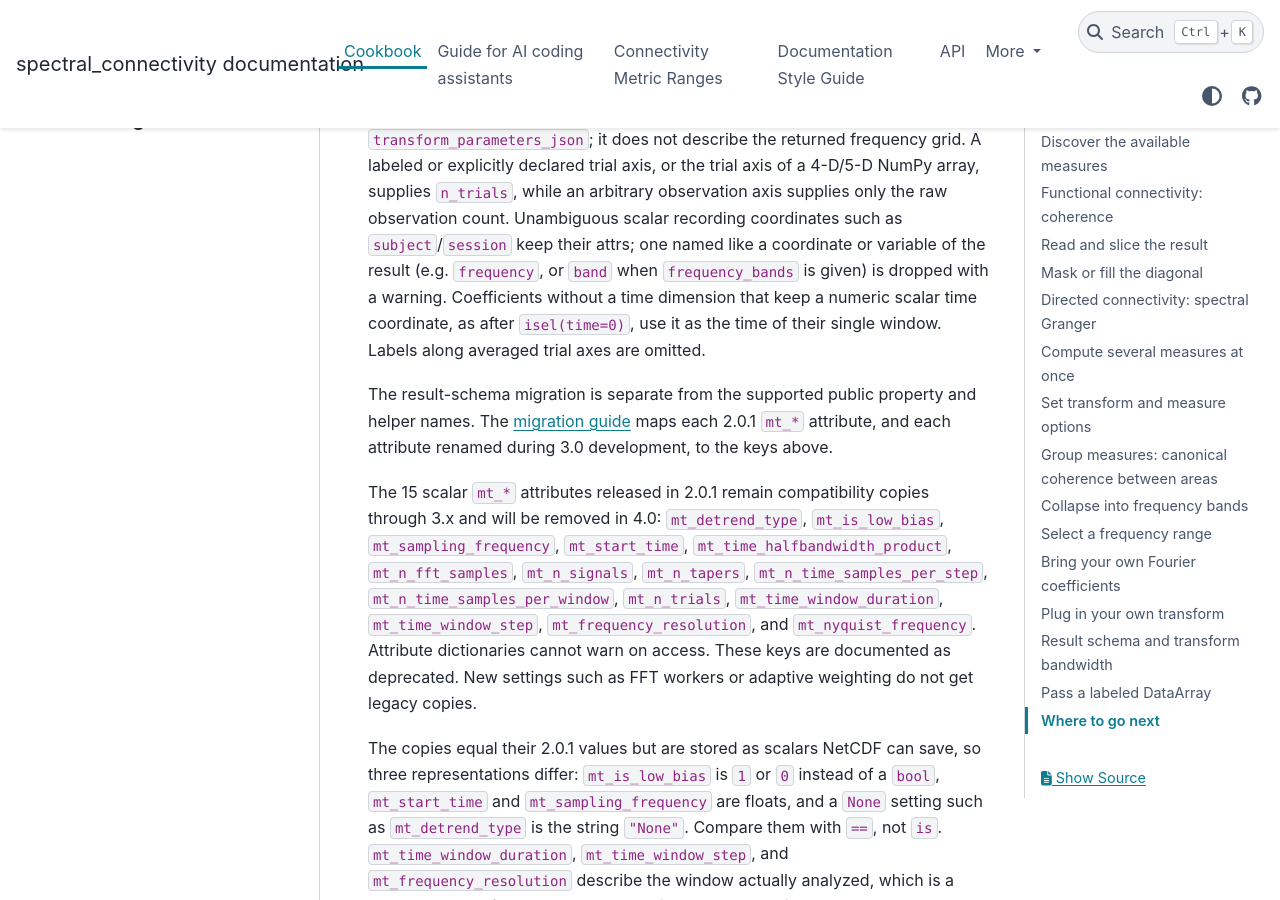
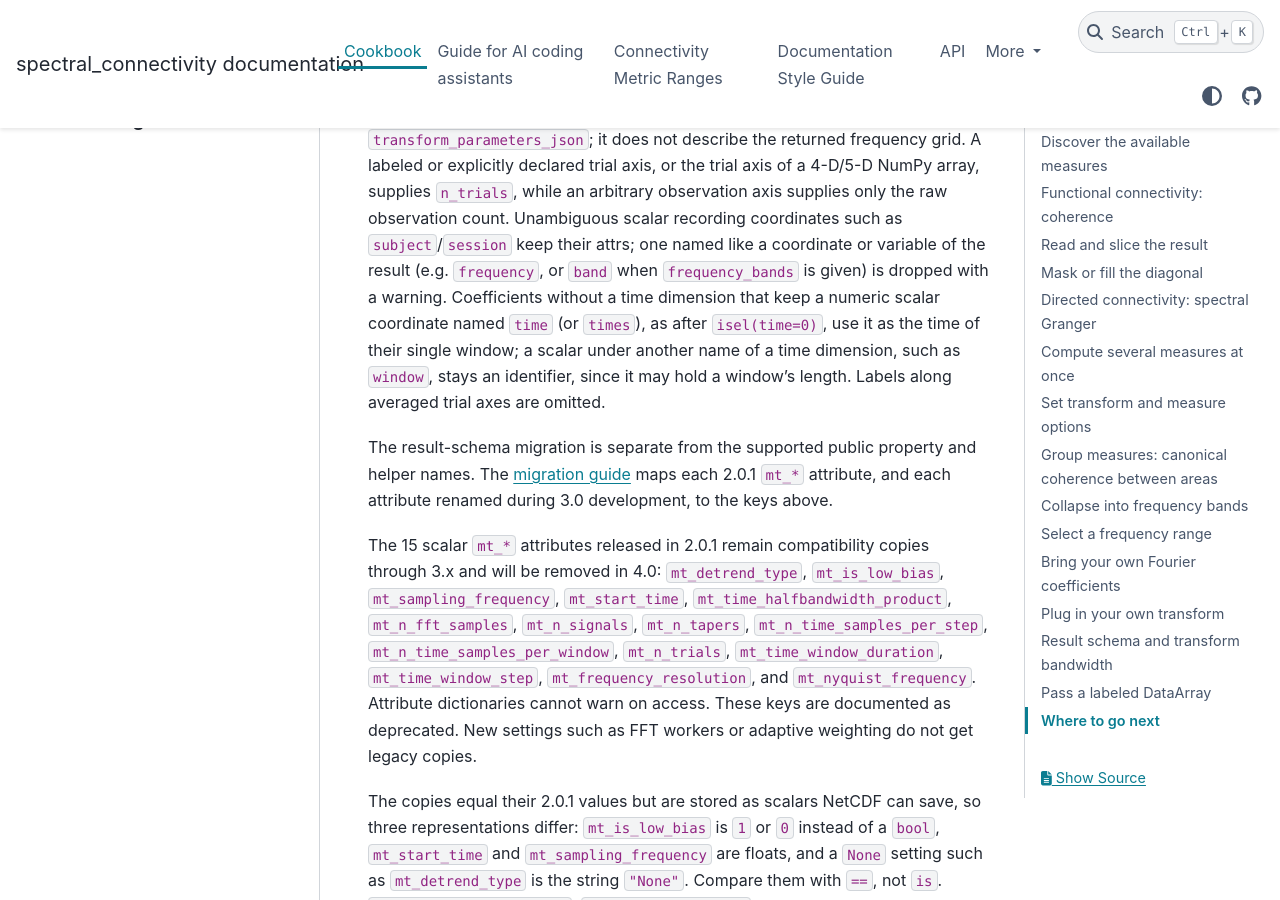
Before and after one commit to Eden-Kramer-Lab/spectral_connectivity, a Sphinx documentation site: the page built from docs/cookbook.md, in a window 1280 px wide and 900 px high, scrolled down 16402 px. Built offline with Sphinx 7.4.7 and the PyData theme 0.15.4, drawn with Linux system fonts in a browser that asks for light colours; pages that are not in the unit, such as notebooks, are missing from menus; the version number could not be read and is left out.

Commit message:
Take only a scalar coordinate named time for the single window's time
Coefficients without a time dimension took any numeric scalar coordinate named
like a time dimension (window, windows, time_window) as the window's center
time in seconds. Under those names a scalar is as likely a window's length or
count, so they stay recording identifiers and the window keeps its index.

Co-Authored-By: Claude Fable 5.2 <noreply@anthropic.com>

```diff
--- a/docs/cookbook.md
+++ b/docs/cookbook.md
@@ -598,8 +598,10 @@ observation axis supplies only the raw observation count.
 Unambiguous scalar recording coordinates such as `subject`/`session` keep
 their attrs; one named like a coordinate or variable of the result (e.g.
 `frequency`, or `band` when `frequency_bands` is given) is dropped with a
-warning. Coefficients without a time dimension that keep a numeric scalar time
-coordinate, as after `isel(time=0)`, use it as the time of their single window.
+warning. Coefficients without a time dimension that keep a numeric scalar
+coordinate named `time` (or `times`), as after `isel(time=0)`, use it as the
+time of their single window; a scalar under another name of a time dimension,
+such as `window`, stays an identifier, since it may hold a window's length.
 Labels along averaged trial axes are omitted.
 
 The result-schema migration is separate from the supported public property and
```
Also changed, not shown: CHANGELOG.md (+4 -2 lines), 3 other files.
